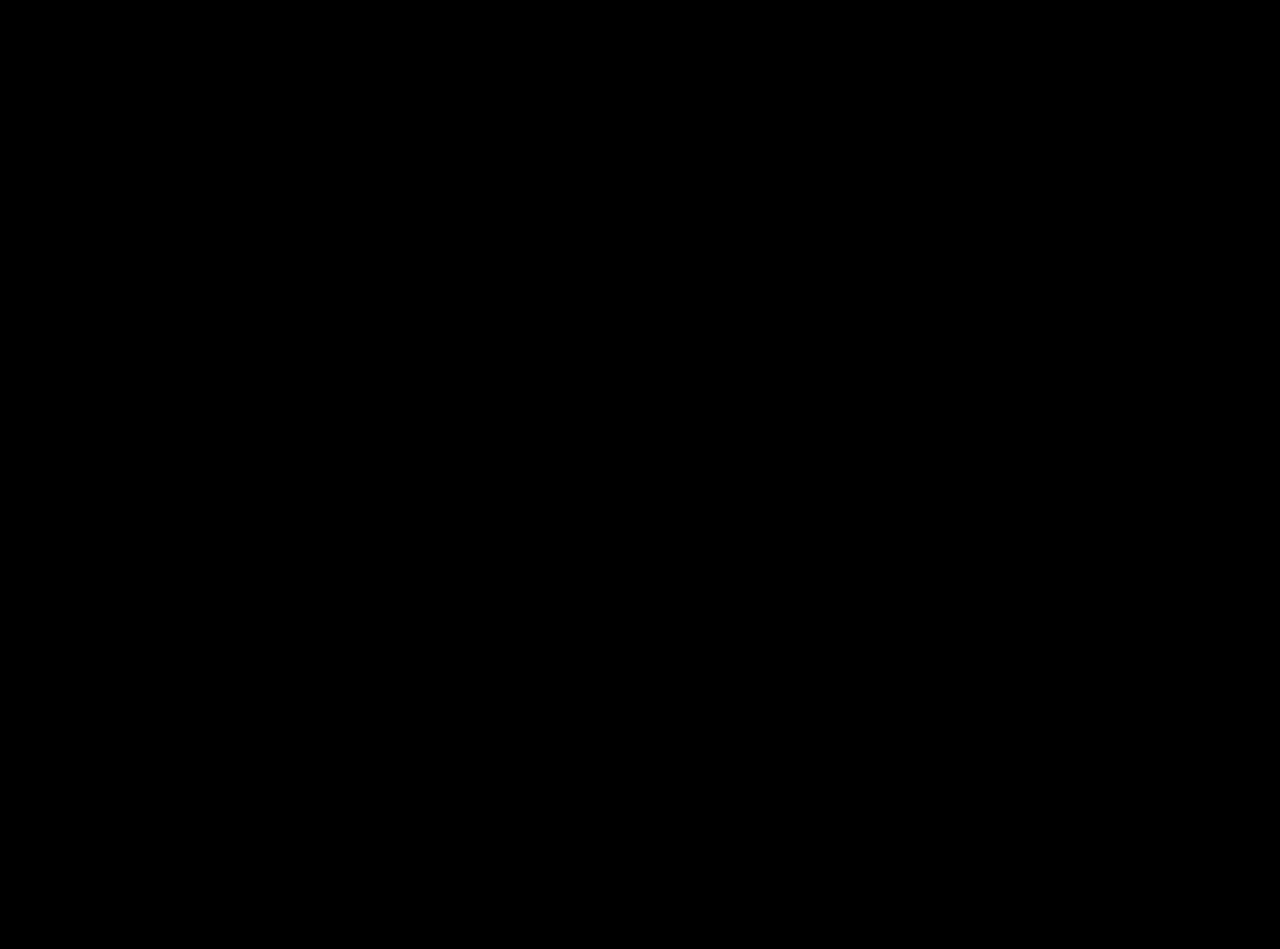
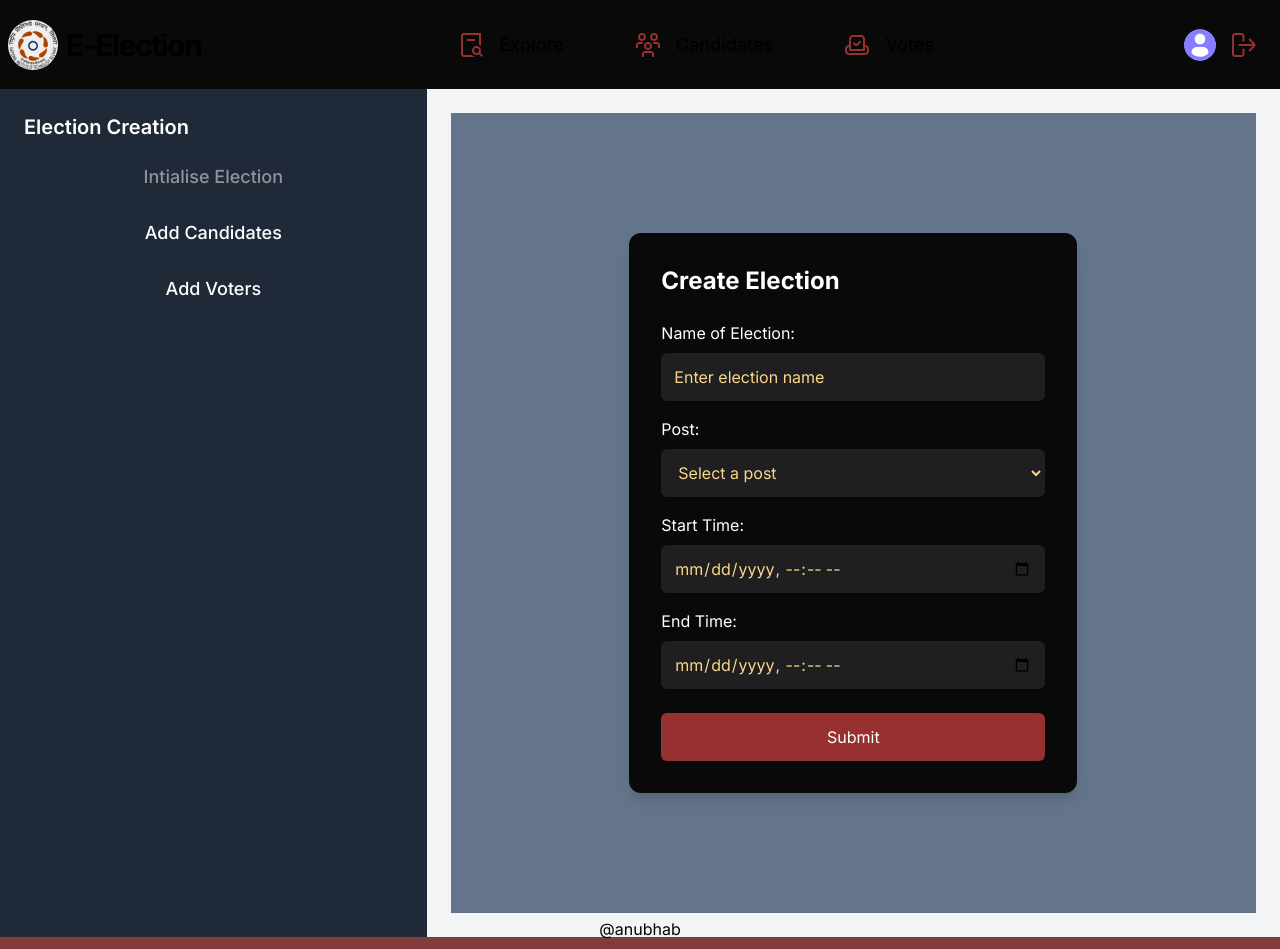
Before and after one commit to anybub/intern-frontend, a React (Vite) app: page /admin in a window 1280 px wide. Before the commit this address had no page. Before the commit the page ends 800 px from the top, so only its background shows below. Built offline with nearby package versions, Linux system fonts and the light colour scheme.

Commit message:
"Added CreateElection form, modified  App, Sidebar, form, index.css, and validation"

```diff
--- a/src/App.tsx
+++ b/src/App.tsx
@@ -1,12 +1,12 @@
 import { Routes, Route } from "react-router-dom";
 
-import './index.css'
+import "./index.css";
 import SignupForm from "./_auth/forms/SignupForm";
 import SignInForm from "./_auth/forms/SignInForm";
 import AuthLayout from "./_auth/AuthLayout";
 import RootLayout from "./_root/RootLayout";
 import { Candidates, Explore, Home, Votes } from "./_root/pages";
-
+import Sidebar from "./components/shared/Sidebar";
 
 function App() {
     return (
@@ -24,10 +24,11 @@ function App() {
                     <Route path="/explore" element={<Explore />} />
                     <Route path="/candidates" element={<Candidates />} />
                     <Route path="/votes" element={<Votes />} />
+                    <Route path="/admin" element={<Sidebar />} />
                 </Route>
             </Routes>
         </main>
-  )
+    );
 }
 
-export default App
+export default App;
--- /dev/null
+++ b/src/_auth/forms/CreateElection.tsx
@@ -0,0 +1,124 @@
+import React, { useState } from "react";
+// import { set } from "react-hook-form";
+
+const CreateElection = () => {
+    const [name, setName] = useState("");
+    const [post, setPost] = useState("");
+    const [startTime, setStartTime] = useState("");
+    const [endTime, setEndTime] = useState("");
+
+    // Helper function to validate times
+    const validateTimes = () => {
+        const now = new Date();
+        const start = new Date(startTime);
+        const end = new Date(endTime);
+
+        if (start <= now) {
+            return "Start time must be in the future.";
+        }
+
+        if (end <= start) {
+            return "End time must be after start time.";
+        }
+
+        return null;
+    };
+
+    const handleSubmit = (e: React.FormEvent) => {
+        e.preventDefault();
+
+        // Validate times
+        const validationError = validateTimes();
+        if (validationError) {
+            alert(validationError);
+            return;
+        }
+
+        console.log({ name, post, startTime, endTime });
+        setName("");
+        setPost("");
+        setStartTime("");
+        setEndTime("");
+    };
+
+    return (
+        <div className="flex justify-center items-center min-h-screen bg-slate-500 py-10 px-5 w-full">
+            <form
+                onSubmit={handleSubmit}
+                className="bg-dark-2 p-8 rounded-xl shadow-lg max-w-md w-full m-12 ">
+                <h2 className="text-2xl font-bold mb-6 text-white">
+                    Create Election
+                </h2>
+                <div className="mb-4">
+                    <label
+                        htmlFor="name"
+                        className="block text-base-semibold text-white mb-2">
+                        Name of Election:
+                    </label>
+                    <input
+                        type="text"
+                        id="name"
+                        value={name}
+                        onChange={(e) => setName(e.target.value)}
+                        className="w-full h-12 bg-dark-4 border border-dark-4 text-light-4 placeholder:text-light-4 rounded-md px-3"
+                        placeholder="Enter election name"
+                    />
+                </div>
+                <div className="mb-4">
+                    <label
+                        htmlFor="post"
+                        className="block text-base-semibold text-white mb-2">
+                        Post:
+                    </label>
+                    <select
+                        id="post"
+                        value={post}
+                        onChange={(e) => setPost(e.target.value)}
+                        className="w-full h-12 bg-dark-4 border border-dark-4 text-light-4 placeholder:text-light-4 rounded-md px-3">
+                        <option value="">Select a post</option>
+                        <option value="President">President</option>
+                        <option value="Vice President">Vice President</option>
+                        <option value="Secretary">Secretary</option>
+                        <option value="Treasurer">Treasurer</option>
+                        <option value="Other">Other</option>
+                    </select>
+                </div>
+                <div className="mb-4">
+                    <label
+                        htmlFor="start-time"
+                        className="block text-base-semibold text-white mb-2">
+                        Start Time:
+                    </label>
+                    <input
+                        type="datetime-local"
+                        id="start-time"
+                        value={startTime}
+                        onChange={(e) => setStartTime(e.target.value)}
+                        className="w-full h-12 bg-dark-4 border border-dark-4 text-light-4 placeholder:text-light-4 rounded-md px-3"
+                    />
+                </div>
+                <div className="mb-6">
+                    <label
+                        htmlFor="end-time"
+                        className="block text-base-semibold text-white mb-2">
+                        End Time:
+                    </label>
+                    <input
+                        type="datetime-local"
+                        id="end-time"
+                        value={endTime}
+                        onChange={(e) => setEndTime(e.target.value)}
+                        className="w-full h-12 bg-dark-4 border border-dark-4 text-light-4 placeholder:text-light-4 rounded-md px-3"
+                    />
+                </div>
+                <button
+                    type="submit"
+                    className="w-full h-12 bg-primary-500 text-light-1 rounded-md hover:bg-primary-600 transition">
+                    Submit
+                </button>
+            </form>
+        </div>
+    );
+};
+
+export default CreateElection;
--- /dev/null
+++ b/src/components/shared/Sidebar.tsx
@@ -0,0 +1,36 @@
+import { useState } from "react";
+import { Button } from "../ui/button";
+import CreateElection from "@/_auth/forms/CreateElection";
+const Sidebar = () => {
+    const [show, setShow] = useState(0);
+    return (
+        <div className="grid grid-cols-1 md:grid-cols-3 h-screen w-full">
+            <div className="bg-gray-800 text-white p-6 flex flex-col space-y-4">
+                <h2 className="text-xl font-semibold">Election Creation</h2>
+                <Button
+                    disabled={show === 0}
+                    onClick={() => setShow(0)}
+                    className="text-lg hover:bg-gray-700 p-2 rounded">
+                    Intialise Election
+                </Button>
+                <Button
+                    disabled={show === 1}
+                    onClick={() => setShow(1)}
+                    className="text-lg hover:bg-gray-700 p-2 rounded">
+                    Add Candidates
+                </Button>
+                <Button
+                    disabled={show === 2}
+                    onClick={() => setShow(2)}
+                    className="text-lg hover:bg-gray-700 p-2 rounded">
+                    Add Voters
+                </Button>
+            </div>
+            <div className="col-span-2 bg-gray-100 p-6">
+                {show === 0 && <CreateElection />}
+            </div>
+        </div>
+    );
+};
+
+export default Sidebar;
--- a/src/components/ui/form.tsx
+++ b/src/components/ui/form.tsx
@@ -1,6 +1,6 @@
-import * as React from "react"
-import * as LabelPrimitive from "@radix-ui/react-label"
-import { Slot } from "@radix-ui/react-slot"
+import * as React from "react";
+import * as LabelPrimitive from "@radix-ui/react-label";
+import { Slot } from "@radix-ui/react-slot";
 import {
     Controller,
     ControllerProps,
@@ -8,23 +8,23 @@ import {
     FieldValues,
     FormProvider,
     useFormContext,
-} from "react-hook-form"
+} from "react-hook-form";
 
-import { cn } from "@/lib/utils"
-import { Label } from "@/components/ui/label"
+import { cn } from "@/lib/utils";
+import { Label } from "@/components/ui/label";
 
-const Form = FormProvider
+const Form = FormProvider;
 
 type FormFieldContextValue<
     TFieldValues extends FieldValues = FieldValues,
     TName extends FieldPath<TFieldValues> = FieldPath<TFieldValues>
 > = {
-  name: TName
-}
+    name: TName;
+};
 
 const FormFieldContext = React.createContext<FormFieldContextValue>(
     {} as FormFieldContextValue
-)
+);
 
 const FormField = <
     TFieldValues extends FieldValues = FieldValues,
@@ -36,21 +36,21 @@ const FormField = <
         <FormFieldContext.Provider value={{ name: props.name }}>
             <Controller {...props} />
         </FormFieldContext.Provider>
-  )
+    );
+};
+
+const useFormField = () => {
+    const fieldContext = React.useContext(FormFieldContext);
+    const itemContext = React.useContext(FormItemContext);
+    const { getFieldState, formState } = useFormContext();
+
+    const fieldState = getFieldState(fieldContext.name, formState);
+
+    if (!fieldContext) {
+        throw new Error("useFormField should be used within <FormField>");
     }
 
-const useFormField = () => {
-  const fieldContext = React.useContext(FormFieldContext)
-  const itemContext = React.useContext(FormItemContext)
-  const { getFieldState, formState } = useFormContext()
-
-  const fieldState = getFieldState(fieldContext.name, formState)
-
-  if (!fieldContext) {
-    throw new Error("useFormField should be used within <FormField>")
-  }
-
-  const { id } = itemContext
+    const { id } = itemContext;
 
     return {
         id,
@@ -59,36 +59,36 @@ const useFormField = () => {
         formDescriptionId: `${id}-form-item-description`,
         formMessageId: `${id}-form-item-message`,
         ...fieldState,
-  }
-}
+    };
+};
 
 type FormItemContextValue = {
-  id: string
-}
+    id: string;
+};
 
 const FormItemContext = React.createContext<FormItemContextValue>(
     {} as FormItemContextValue
-)
+);
 
 const FormItem = React.forwardRef<
     HTMLDivElement,
     React.HTMLAttributes<HTMLDivElement>
 >(({ className, ...props }, ref) => {
-  const id = React.useId()
+    const id = React.useId();
 
     return (
         <FormItemContext.Provider value={{ id }}>
             <div ref={ref} className={cn("space-y-2", className)} {...props} />
         </FormItemContext.Provider>
-  )
-})
-FormItem.displayName = "FormItem"
+    );
+});
+FormItem.displayName = "FormItem";
 
 const FormLabel = React.forwardRef<
     React.ElementRef<typeof LabelPrimitive.Root>,
     React.ComponentPropsWithoutRef<typeof LabelPrimitive.Root>
 >(({ className, ...props }, ref) => {
-  const { error, formItemId } = useFormField()
+    const { error, formItemId } = useFormField();
 
     return (
         <Label
@@ -97,15 +97,16 @@ const FormLabel = React.forwardRef<
             htmlFor={formItemId}
             {...props}
         />
-  )
-})
-FormLabel.displayName = "FormLabel"
+    );
+});
+FormLabel.displayName = "FormLabel";
 
 const FormControl = React.forwardRef<
     React.ElementRef<typeof Slot>,
     React.ComponentPropsWithoutRef<typeof Slot>
 >(({ ...props }, ref) => {
-  const { error, formItemId, formDescriptionId, formMessageId } = useFormField()
+    const { error, formItemId, formDescriptionId, formMessageId } =
+        useFormField();
 
     return (
         <Slot
@@ -119,15 +120,15 @@ const FormControl = React.forwardRef<
             aria-invalid={!!error}
             {...props}
         />
-  )
-})
-FormControl.displayName = "FormControl"
+    );
+});
+FormControl.displayName = "FormControl";
 
 const FormDescription = React.forwardRef<
     HTMLParagraphElement,
     React.HTMLAttributes<HTMLParagraphElement>
 >(({ className, ...props }, ref) => {
-  const { formDescriptionId } = useFormField()
+    const { formDescriptionId } = useFormField();
 
     return (
         <p
@@ -136,19 +137,19 @@ const FormDescription = React.forwardRef<
             className={cn("text-sm text-muted-foreground", className)}
             {...props}
         />
-  )
-})
-FormDescription.displayName = "FormDescription"
+    );
+});
+FormDescription.displayName = "FormDescription";
 
 const FormMessage = React.forwardRef<
     HTMLParagraphElement,
     React.HTMLAttributes<HTMLParagraphElement>
 >(({ className, children, ...props }, ref) => {
-  const { error, formMessageId } = useFormField()
-  const body = error ? String(error?.message) : children
+    const { error, formMessageId } = useFormField();
+    const body = error ? String(error?.message) : children;
 
     if (!body) {
-    return null
+        return null;
     }
 
     return (
@@ -156,13 +157,12 @@ const FormMessage = React.forwardRef<
             ref={ref}
             id={formMessageId}
             className={cn("text-sm font-medium text-destructive", className)}
-      {...props}
-    >
+            {...props}>
             {body}
         </p>
-  )
-})
-FormMessage.displayName = "FormMessage"
+    );
+});
+FormMessage.displayName = "FormMessage";
 
 export {
     useFormField,
@@ -173,4 +173,4 @@ export {
     FormDescription,
     FormMessage,
     FormField,
-}
+};
--- a/src/index.css
+++ b/src/index.css
@@ -1,11 +1,10 @@
 @import url("https://fonts.googleapis.com/css2?family=Inter:wght@400;500;600;700;800&display=swap");
+/* @import "~slick-carousel/slick/slick.css";
+@import "~slick-carousel/slick/slick-theme.css"; */
 
 @tailwind base;
 @tailwind components;
 @tailwind utilities;
-@import "~slick-carousel/slick/slick.css";
-@import "~slick-carousel/slick/slick-theme.css";
-
 
 @layer base {
     * {
@@ -13,7 +12,7 @@
     }
 
     body {
-    @apply bg-dark-1 text-white min-h-screen font-inter;
+        @apply bg-slate-500 text-black min-h-screen font-inter;
     }
 }
 
```
Also changed, not shown: src/lib/validation/index.ts (+19 -7 lines). Lines whose indentation alone changed are shown as unchanged.
